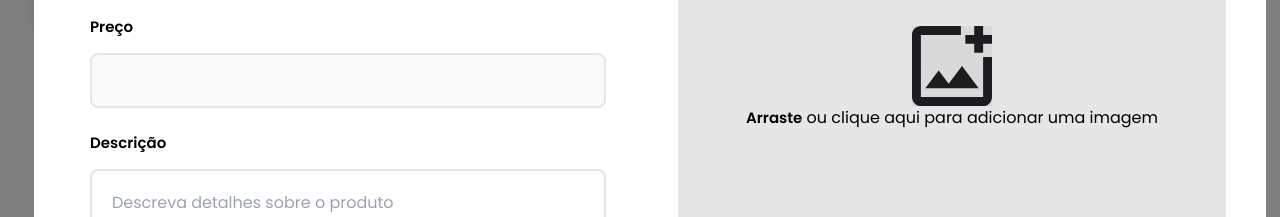
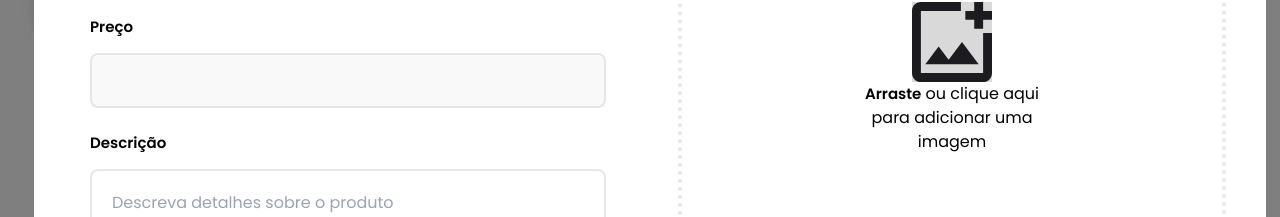
Before and after one commit to ryanNS3/PlanNexus-Front-End, a React (Vite) app: page /estoque in a window 1280 px wide. Both pictures are taken after typing "Sample" into the empty fields and a click on the button "ADICIONAR PRODUTOS". Shown: the part 303-520 px from the top of the page. Built offline with nearby package versions, Linux system fonts and the light colour scheme; no server answers.

Commit message:
fix: outras correções

```diff
--- a/src/components/Form/Product/index.jsx
+++ b/src/components/Form/Product/index.jsx
@@ -12,7 +12,7 @@ import { Link } from "react-router-dom";
 
 export function ProductForm({ setIsOpenProductModal }) {
   const [nameProduct, setNameProduct] = React.useState(" ");
-  const [pricProduct, setPriceProduct] = React.useState(null);
+  const [priceProduct, setPriceProduct] = React.useState(null);
   const [descriptionProduct, setDescriptionProduct] = React.useState(null);
   const [sizeProduct, setSizeProduct] = React.useState([]);
   const [colorsProduct, setColorsProduct] = React.useState([]);
@@ -41,6 +41,7 @@ export function ProductForm({ setIsOpenProductModal }) {
       {
         name: nameProduct,
         cores: colorsProduct,
+        preco : priceProduct,
         tamanhos: sizeProduct,
         fotos: ImageLink.flat(),
         brinde: false,
@@ -85,8 +86,8 @@ export function ProductForm({ setIsOpenProductModal }) {
             Preço
           </Label>
           <InputNumber
-            value={pricProduct}
-            onChange={() => setPriceProduct(pricProduct)}
+            value={priceProduct}
+            onChange={(event) => setPriceProduct(event.target.value)}
             steps={0.1}
             name="preco"
           />
@@ -169,16 +170,17 @@ export function ProductForm({ setIsOpenProductModal }) {
         className="flex flex-col sm:max-h-[99%] md:overflow-y-scroll rounded-lg "
       >
         <h1 className=" text-h4">{nameProduct}</h1>
-
+        {colorsProduct &&
         <div className=" grid grid-cols-[1fr 2fr] gap-6 max-h-[500px]">
-          <InputImage disabled={!colorsProduct} indice={0} value={ImageLink} setValue={setImageLink} />
+          <InputImage indice={0} value={ImageLink} setValue={setImageLink} />
           <div className="grid grid-cols-2 gap-6 max-h-6">
-            <InputImage disabled={!colorsProduct} indice={1} value={ImageLink} setValue={setImageLink} />
-            <InputImage disabled={!colorsProduct} indice={2} value={ImageLink} setValue={setImageLink} />
-            <InputImage disabled={!colorsProduct} indice={3} value={ImageLink} setValue={setImageLink} />
+            <InputImage indice={1} value={ImageLink} setValue={setImageLink} />
+            <InputImage indice={2} value={ImageLink} setValue={setImageLink} />
+            <InputImage indice={3} value={ImageLink} setValue={setImageLink} />
             <input type="text" dis />
           </div>
         </div>
+}
       </section>
     </form>
   );
--- a/src/components/Inputs/input-file/index.jsx
+++ b/src/components/Inputs/input-file/index.jsx
@@ -26,11 +26,11 @@ export function InputImage({value, small=false, setValue, id , indice, ...props}
 
     return (
       <>
-        <label htmlFor={id} className=' flex flex-col justify-center h-[500px] roudend items-center bg-cinza-100'  {...dropzone.getRootProps()}>
+        <label htmlFor={id} className=' flex flex-col justify-center h-[500px] rounded-lg items-center border-dotted border-4 border-cinza-100'  {...dropzone.getRootProps()}>
           <input  className='opacity-0 hidden' id={id} {...dropzone.getInputProps()} {...props}/>
             <>
             <UploadImageIcon/>
-            {!small &&  <p className=' text-center'> <span className=' text-fun2'>Arraste</span> ou clique aqui para adicionar uma imagem</p>}
+            {!small &&  <p className=' max-w-[20ch] text-center'> <span className=' text-fun2'>Arraste</span> ou clique aqui para adicionar uma imagem</p>}
 
             </>
         </label>
--- a/src/components/ViewTemplate/index.jsx
+++ b/src/components/ViewTemplate/index.jsx
@@ -1,6 +1,5 @@
 import { LineTable } from "../LineTable";
 import React from "react";
-import { PinkButton } from "../Buttons/pinkButton";
 import SearchSvg from "../../assets/header/search.svg";
 import ClearSvg from "../../assets/header/xmark.svg"
 import { useState } from "react";
```
